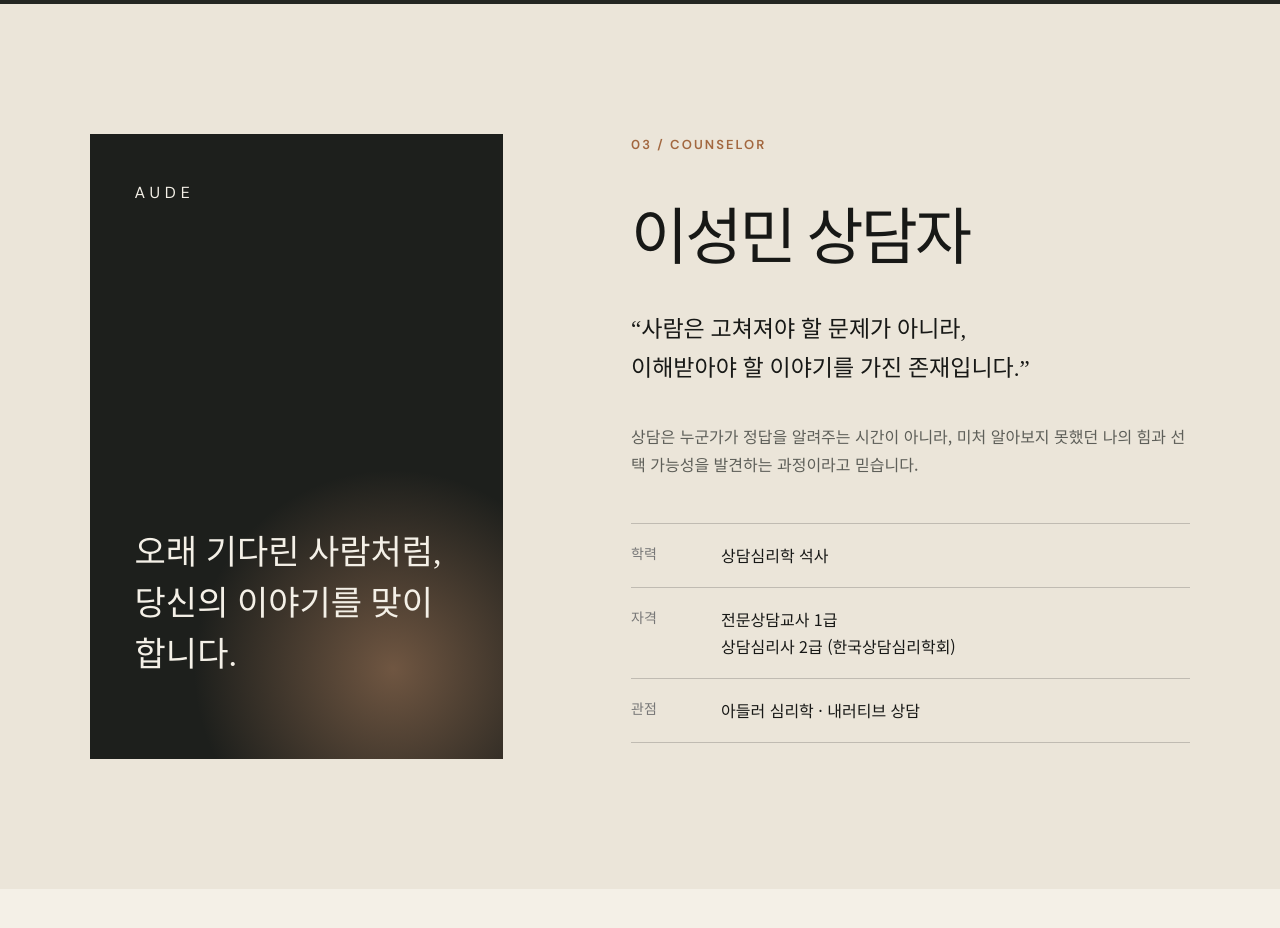
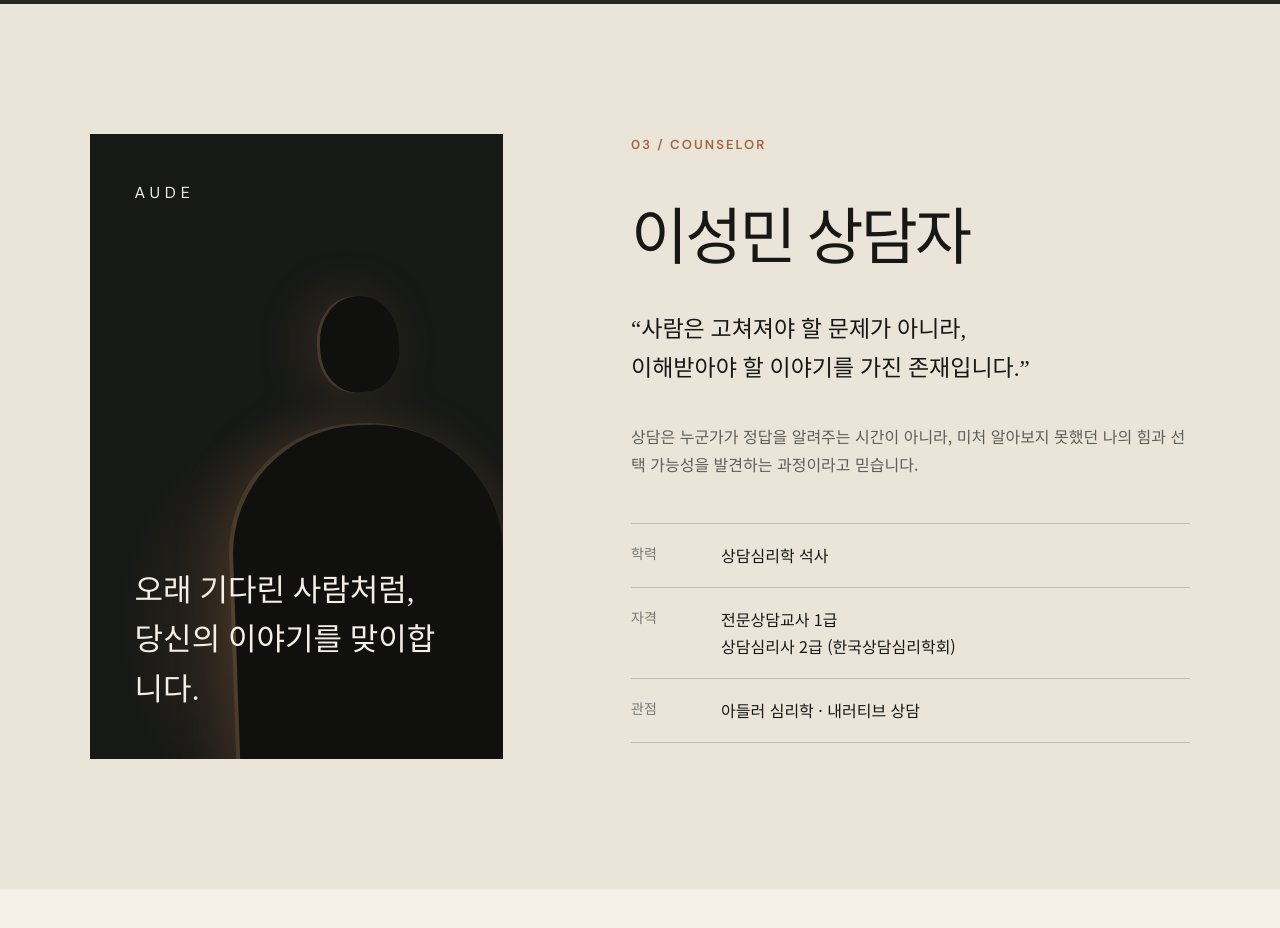
Before and after one commit to oups1004-sketch/aude-counseling, a Next.js app: page / in a window 1280 px wide. Shown: the part 2420-3348 px from the top of the page. Built offline with nearby package versions, Linux system fonts and the light colour scheme.

Commit message:
Add warm counselor silhouette artwork

```diff
--- a/app/globals.css
+++ b/app/globals.css
@@ -54,8 +54,8 @@ h1 { font-size:clamp(52px,6vw,92px); }
 .serviceGrid span { font-family:'DM Sans'; color:#d6aa84; font-size:12px; }.serviceGrid h3{font-family:'Noto Serif KR';font-size:30px;font-weight:500;margin:45px 0 18px}.serviceGrid p{color:rgba(244,240,231,.62)}.serviceGrid strong{display:block;margin-top:30px;font-size:14px;font-weight:500}
 .outlineButton { border:1px solid rgba(244,240,231,.4); padding:14px 20px 14px 25px; min-width:260px; }
 .counselor { display:grid; grid-template-columns:.85fr 1.15fr; gap:10vw; background:var(--paper2); }
-.portraitPlaceholder { min-height:620px; background:#1d1f1c; color:var(--paper); padding:45px; display:flex; flex-direction:column; justify-content:space-between; position:relative;overflow:hidden}
-.portraitPlaceholder:after{content:"";position:absolute;width:420px;height:420px;border-radius:50%;background:radial-gradient(circle,#b38360,transparent 67%);right:-100px;bottom:-120px;opacity:.55}.portraitPlaceholder span{font-family:'DM Sans';letter-spacing:.3em}.portraitPlaceholder p{font-family:'Noto Serif KR';font-size:34px;line-height:1.5;z-index:1}
+.portraitPlaceholder { min-height:620px; background:#171916; color:var(--paper); padding:45px; display:flex; flex-direction:column; justify-content:space-between; position:relative;overflow:hidden;isolation:isolate}
+.portraitPlaceholder:after{content:"";position:absolute;width:460px;height:460px;border-radius:50%;background:radial-gradient(circle,rgba(190,137,96,.72),rgba(115,76,51,.28) 38%,transparent 69%);right:-70px;bottom:-95px;opacity:.72;z-index:-1}.portraitPlaceholder span{font-family:'DM Sans';letter-spacing:.3em;z-index:2}.portraitPlaceholder p{font-family:'Noto Serif KR';font-size:31px;line-height:1.6;z-index:2;margin:0;max-width:430px}.counselorSilhouette{position:absolute;right:4%;bottom:-5%;width:66%;height:86%;z-index:0;filter:drop-shadow(-12px 0 24px rgba(178,119,78,.18))}.counselorSilhouette:before{content:"";position:absolute;top:8%;left:39%;width:29%;aspect-ratio:.82;border-radius:48% 48% 44% 44%;background:#10110f;transform:rotate(-3deg);box-shadow:-3px 0 0 rgba(207,157,116,.2)}.counselorSilhouette:after{content:"";position:absolute;left:8%;right:-7%;bottom:0;height:68%;border-radius:48% 48% 5% 5%/35% 35% 5% 5%;background:#10110f;transform:rotate(-2deg);box-shadow:-4px -2px 0 rgba(207,157,116,.14)}
 .profile { align-self:center; }.profile h2{font-size:clamp(38px,5vw,62px)}.profileLead{font-family:'Noto Serif KR';font-size:23px;line-height:1.7;margin:35px 0}.profile>p:not(.sectionNumber):not(.profileLead){color:#5e5f59;max-width:580px}.profile dl{margin-top:45px;border-top:1px solid var(--line)}.profile dl div{display:grid;grid-template-columns:90px 1fr;padding:18px 0;border-bottom:1px solid var(--line)}.profile dt{color:#777;font-size:14px}.profile dd{margin:0}
 .story { display:grid; grid-template-columns:.9fr 1.1fr; gap:10vw; }
 .storyIntro>p:not(.sectionNumber):not(.notice){color:#606159;max-width:520px;margin-top:35px}.notice{font-size:13px;color:#777;margin-top:35px;max-width:520px}.storyForm{border-top:1px solid var(--ink)}.storyForm>label:not(.check){display:block;padding:24px 0 12px;border-bottom:1px solid var(--line);font-weight:600;font-size:14px}.storyForm input:not([type=checkbox]),.storyForm textarea{display:block;width:100%;border:0;background:transparent;outline:0;padding:12px 0;font-size:16px;resize:vertical;color:var(--ink)}.storyForm textarea{min-height:180px}.check{display:flex;gap:10px;align-items:flex-start;margin:20px 0;font-size:13px;color:#666}.check input{margin-top:5px;accent-color:var(--ink)}.submitButton{width:100%;border:0;background:var(--ink);color:var(--paper);padding:17px 22px 17px 27px;cursor:pointer;margin-top:15px}.success{font-size:14px;color:#496142}
@@ -78,4 +78,4 @@ footer { background:#111210; color:rgba(244,240,231,.65); padding:65px 4vw; disp
 }
 
 @media(max-width:900px){.header{height:76px}.menuButton{display:flex;background:none;border:0;flex-direction:column;gap:7px;padding:10px}.menuButton span{width:25px;border-top:1px solid var(--paper)}.nav{display:none;position:absolute;top:76px;left:0;right:0;background:var(--ink);padding:28px 4vw;flex-direction:column;align-items:flex-start}.nav.open{display:flex}.hero{grid-template-columns:1fr;padding-top:120px;height:auto;min-height:800px}.heroArt{position:absolute;width:70vw;right:-15vw;bottom:-10vw;opacity:.65}.heroCopy{align-self:start;margin-top:50px}.heroText{max-width:430px}.section{padding:90px 6vw}.intro,.counselor,.story{grid-template-columns:1fr;gap:60px}.introBody{padding-top:0}.sectionHeadingRow{grid-template-columns:1fr;gap:35px}.serviceGrid{grid-template-columns:1fr;margin-top:55px}.serviceGrid article,.serviceGrid article+article{padding:30px 0;border-left:0;min-height:0}.portraitPlaceholder{min-height:480px}.storyForm{margin-top:10px}footer{grid-template-columns:1fr 1fr}}
-@media(max-width:560px){.brand small{display:none}.hero{padding-left:6vw;padding-right:6vw;min-height:760px}.heroActions{align-items:flex-start;flex-direction:column;gap:20px}.counselingGuide{align-items:flex-start;flex-direction:column;gap:5px;margin-top:24px}.heroArt{width:95vw;right:-42vw;bottom:-1vw}.heroArt p{display:none}.scrollHint{display:none}.section{padding-top:75px;padding-bottom:75px}.serviceGrid{margin-bottom:35px}.portraitPlaceholder{min-height:390px}.portraitPlaceholder p{font-size:27px}footer{grid-template-columns:1fr}.nav{padding-left:6vw}.intro h2,.sectionHeadingRow h2,.story h2{font-size:37px}.profileLead{font-size:20px}}
+@media(max-width:560px){.brand small{display:none}.hero{padding-left:6vw;padding-right:6vw;min-height:760px}.heroActions{align-items:flex-start;flex-direction:column;gap:20px}.counselingGuide{align-items:flex-start;flex-direction:column;gap:5px;margin-top:24px}.heroArt{width:95vw;right:-42vw;bottom:-1vw}.heroArt p{display:none}.scrollHint{display:none}.section{padding-top:75px;padding-bottom:75px}.serviceGrid{margin-bottom:35px}.portraitPlaceholder{min-height:390px}.portraitPlaceholder p{font-size:26px;max-width:290px}.counselorSilhouette{right:-8%;width:78%;height:82%}footer{grid-template-columns:1fr}.nav{padding-left:6vw}.intro h2,.sectionHeadingRow h2,.story h2{font-size:37px}.profileLead{font-size:20px}}
```
